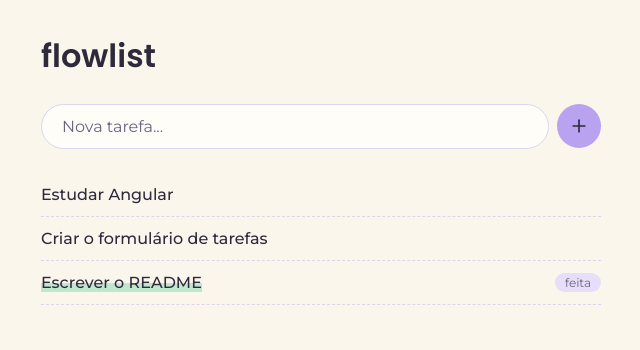
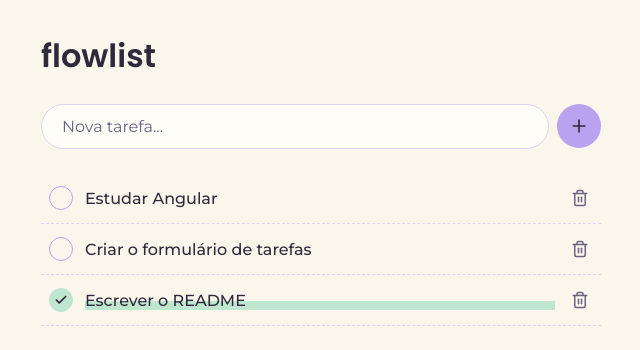
Before and after one commit to Gioomoraes/flowlist-angular, an Angular app: page / in a window 1280 px wide. Shown: the top 350 px of the page, without its empty margins (319-959 px from the left). Built offline with nearby package versions, Linux system fonts and the light colour scheme.

Commit message:
Add complete and delete actions to tasks

```diff
--- a/src/app/app.html
+++ b/src/app/app.html
@@ -5,7 +5,11 @@
   <app-task-form (taskAdded)="addTask($event)" />
   <section>
     @for (task of tasks(); track task.id) {
-      <app-task-item [task]="task" />
+            <app-task-item
+        [task]="task"
+        (toggled)="toggleTask($event)"
+        (deleted)="deleteTask($event)"
+      />
     }
   </section>
 </main>
--- a/src/app/app.ts
+++ b/src/app/app.ts
@@ -26,4 +26,16 @@ export class App {
       { id: this.nextId++, title, completed: false },
     ]);
   }
+
+    protected toggleTask(id: number) {
+    this.tasks.update((current) =>
+      current.map((task) =>
+        task.id === id ? { ...task, completed: !task.completed } : task,
+      ),
+    );
+  }
+
+  protected deleteTask(id: number) {
+    this.tasks.update((current) => current.filter((task) => task.id !== id));
+  }
 }
--- a/src/app/task-item/task-item.css
+++ b/src/app/task-item/task-item.css
@@ -1,13 +1,18 @@
 .task {
   display: flex;
   align-items: center;
-  justify-content: space-between;
-  gap: 1rem;
-  padding: 0.75rem 0;
+  gap: 0.75rem;
+  padding: 0.75rem 0.5rem;
   border-bottom: 1px dashed var(--line);
+  transition: background 0.15s ease;
+}
+
+.task:hover {
+  background: var(--lavender);
 }
 
 .title {
+  flex: 1;
   font-weight: 500;
 }
 
@@ -15,10 +20,53 @@
   background: linear-gradient(transparent 55%, var(--mint) 55%);
 }
 
-.status {
-  font-size: 0.75rem;
+.check {
+  display: flex;
+  align-items: center;
+  justify-content: center;
+  width: 1.5rem;
+  height: 1.5rem;
+  padding: 0;
+  border: 1.5px solid var(--lilac);
+  border-radius: 50%;
+  background: transparent;
+  color: var(--ink);
+  cursor: pointer;
+}
+
+.done .check {
+  background: var(--mint);
+  border-color: var(--mint);
+}
+
+.delete {
+  display: flex;
+  padding: 0.25rem;
+  border: none;
+  border-radius: 50%;
+  background: transparent;
   color: var(--ink-soft);
-  background: var(--lavender);
-  padding: 0.125rem 0.625rem;
-  border-radius: 999px;
+  cursor: pointer;
+  transition: opacity 0.15s ease, background 0.15s ease;
 }
+
+.delete:hover {
+  color: var(--ink);
+  background: var(--pink);
+}
+
+@media (hover: hover) {
+  .delete {
+    opacity: 0;
+  }
+
+  .task:hover .delete,
+  .delete:focus-visible {
+    opacity: 1;
+  }
+}
+
+button:focus-visible {
+  outline: 2px solid var(--ink);
+  outline-offset: 2px;
+}
--- a/src/app/task-item/task-item.html
+++ b/src/app/task-item/task-item.html
@@ -1,6 +1,54 @@
 <div class="task" [class.done]="task().completed">
+  <button
+    type="button"
+    class="check"
+    aria-label="Concluir tarefa"
+    [attr.aria-pressed]="task().completed"
+    (click)="toggled.emit(task().id)"
+  >
+    @if (task().completed) {
+      <svg
+        xmlns="http://www.w3.org/2000/svg"
+        width="14"
+        height="14"
+        viewBox="0 0 24 24"
+        fill="none"
+        stroke="currentColor"
+        stroke-width="3"
+        stroke-linecap="round"
+        stroke-linejoin="round"
+        aria-hidden="true"
+      >
+        <path d="M20 6 9 17l-5-5" />
+      </svg>
+    }
+  </button>
+
   <span class="title">{{ task().title }}</span>
-  @if (task().completed) {
-    <span class="status">feita</span>
-  }
+
+  <button
+    type="button"
+    class="delete"
+    aria-label="Excluir tarefa"
+    (click)="deleted.emit(task().id)"
+  >
+    <svg
+      xmlns="http://www.w3.org/2000/svg"
+      width="18"
+      height="18"
+      viewBox="0 0 24 24"
+      fill="none"
+      stroke="currentColor"
+      stroke-width="2"
+      stroke-linecap="round"
+      stroke-linejoin="round"
+      aria-hidden="true"
+    >
+      <path d="M3 6h18" />
+      <path d="M19 6v14c0 1-1 2-2 2H7c-1 0-2-1-2-2V6" />
+      <path d="M8 6V4c0-1 1-2 2-2h4c1 0 2 1 2 2v2" />
+      <path d="M10 11v6" />
+      <path d="M14 11v6" />
+    </svg>
+  </button>
 </div>
--- a/src/app/task-item/task-item.ts
+++ b/src/app/task-item/task-item.ts
@@ -1,4 +1,4 @@
-import { Component, input } from '@angular/core';
+import { Component, input, output } from '@angular/core';
 import { Task } from '../task';
 
 @Component({
@@ -10,4 +10,6 @@ import { Task } from '../task';
 
 export class TaskItem {
   task = input.required<Task>();
+  toggled = output<number>();
+  deleted = output<number>();
 }
```
